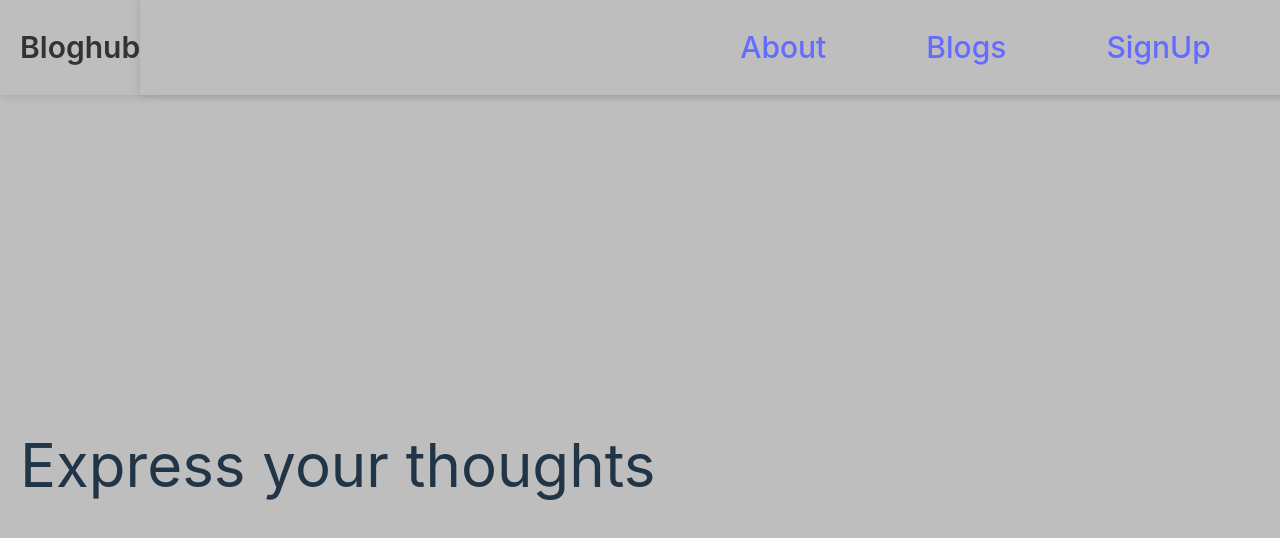
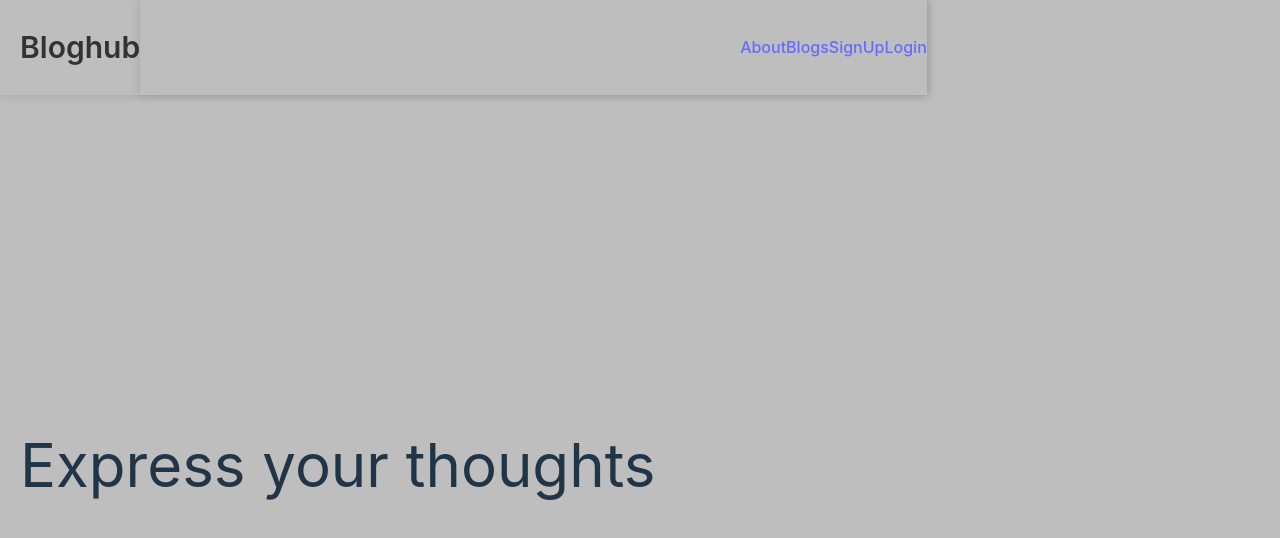
Before and after one commit to Prodigysec/Bloghub, a React (Vite) app in the folder client/: page / in a window 1280 px wide. Shown: the top 538 px of the page. Built offline with nearby package versions, Linux system fonts and the light colour scheme.

Commit message:
Modify endpoints

```diff
--- a/client/src/App.jsx
+++ b/client/src/App.jsx
@@ -13,9 +13,9 @@ function App() {
     <BrowserRouter>
       <Routes>
         <Route path='/' element={<Home/> } />
-        <Route path='/signup' element={<Signup/> } />
-        <Route path='/login' element={<Signin/> } />
-        <Route path='/blogs' element={<Blogs/> } />
+        <Route path='/signupPage' element={<Signup/> } />
+        <Route path='/loginPage' element={<Signin/> } />
+        <Route path='/blogsPage' element={<Blogs/> } />
       </Routes>
     </BrowserRouter>
   )
--- a/client/src/components/home.jsx
+++ b/client/src/components/home.jsx
@@ -1,5 +1,6 @@
 import React, {useState} from 'react';
 import '../componentStyles/home.css';
+import { Link } from 'react-router-dom';
 
 function Home() {
   return (
@@ -8,9 +9,10 @@ function Home() {
         <h2>Bloghub</h2>
         <nav>
           <ul>
-            <li><a href="/about">About</a></li>
-            <li><a href="/blogs">Blogs</a></li>
-            <li><a href="/signup">SignUp</a></li>
+            <Link to={`/about`}>About</Link>
+            <Link to={`/blogsPage`}>Blogs</Link>
+            <Link to={`/signupPage`}>SignUp</Link>
+            <Link to={`/loginPage`}>Login</Link>
           </ul>
         </nav>
       </header>
--- a/client/src/components/signin.jsx
+++ b/client/src/components/signin.jsx
@@ -40,7 +40,7 @@ function Signin(){
         <div>
             {error ? <h3 style={{color: "red"}}>{error}</h3> : <h3 style={{color: "green"}}>{message}</h3>}
             <h2>Signin with Username.</h2>
-            <p>Don't have an account? <a href="/signup">Create an account</a></p>
+            <p>Don't have an account? <Link> to={`/signupPage`}</Link></p>
             <p>Enter your Username and<br />password to sign in to your account.</p>
 
             <form onSubmit={handleSubmit}>
--- a/client/src/components/signup.jsx
+++ b/client/src/components/signup.jsx
@@ -40,7 +40,7 @@ function Signup() {
             if (data.message === "User created") {
                 // redirect to login page after 2 seconds
                 setTimeout(() => {
-                    window.location.href = "/login";
+                    window.location.href = "/loginPage";
                 }, 2000);
             } else {
                 setError(data.error);
```
